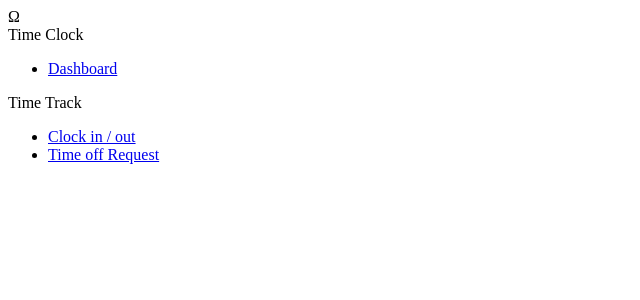
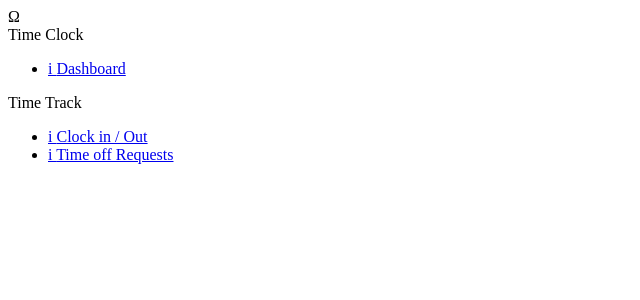
Before and after one commit to alsongarbuja/Human_Resource_Management_System, a Django app: template core/templates/app/components/_sidebar.html in a window 1280 px wide. Shown: the top 300 px of the page, without its empty margins (0-640 px from the left). Run offline with Django 5.2, Linux system fonts and the light colour scheme; the template is opened without the code that fills it, so the values that code supplies are empty.

Commit message:
component: create component for sidebar nav

```diff
--- /dev/null
+++ b/core/templates/app/components/_side-nav.html
@@ -0,0 +1,4 @@
+<a href="{% url to %}" class="flex items-center gap-3 px-3 py-2.5 rounded-md text-sm transition-colors {% if request.resolver_match.view_name == to %}bg-white text-black font-semibold{% else %}text-neutral-400 hover:text-white hover:bg-neutral-900 font-medium{% endif %}">
+  {{ icon }}
+  <span>{{ text }}</span>
+</a>
--- a/core/templates/app/components/_sidebar.html
+++ b/core/templates/app/components/_sidebar.html
@@ -11,10 +11,7 @@
       <div>
         <ul class="space-y-1">
           <li>
-            <a href="{% url 'core:dashboard' %}" class="flex items-center gap-3 px-3 py-2.5 rounded-md bg-white text-black font-semibold text-sm transition-colors">
-              <i class="fa-solid fa-chart-pie w-5 text-center"></i>
-              <span>Dashboard</span>
-            </a>
+            {% include "app/components/_side-nav.html" with to='core:dashboard' text='Dashboard' icon="i" %}
           </li>
         </ul>
       </div>
@@ -23,16 +20,10 @@
         <span class="px-3 text-xxs font-semibold uppercase tracking-wider text-neutral-500 block mb-2">Time Track</span>
         <ul class="space-y-1">
           <li>
-            <a href="#" class="flex items-center gap-3 px-3 py-2.5 rounded-md text-neutral-400 hover:text-white hover:bg-neutral-900 font-medium text-sm transition-colors">
-              <i class="fa-solid fa-users w-5 text-center"></i>
-              <span>Clock in / out</span>
-            </a>
+            {% include "app/components/_side-nav.html" with to='punch:clockInOut' text='Clock in / Out' icon="i" %}
           </li>
           <li>
-            <a href="#" class="flex items-center gap-3 px-3 py-2.5 rounded-md text-neutral-400 hover:text-white hover:bg-neutral-900 font-medium text-sm transition-colors">
-              <i class="fa-solid fa-sitemap w-5 text-center"></i>
-              <span>Time off Request</span>
-            </a>
+            {% include "app/components/_side-nav.html" with to='core:dashboard' text='Time off Requests' icon="i" %}
           </li>
         </ul>
       </div>
```
